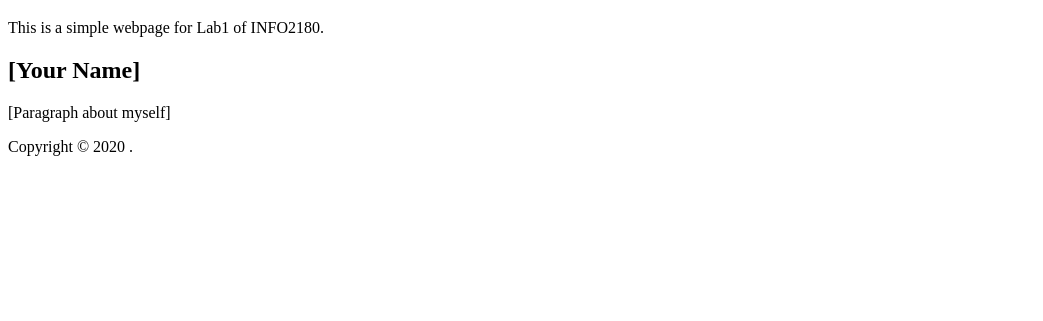
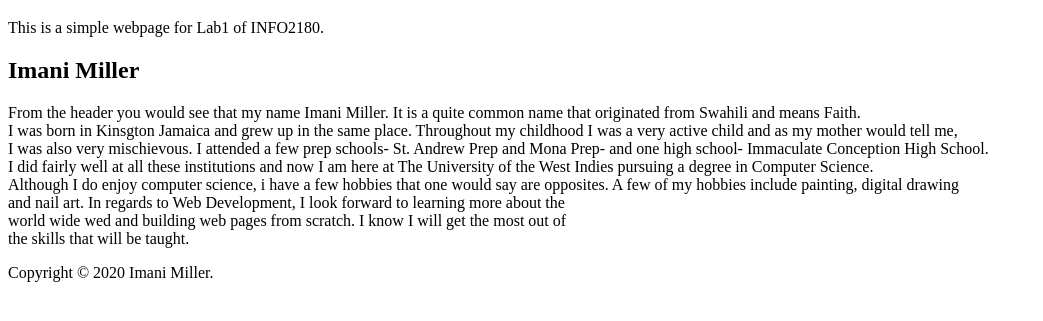
Before and after one commit to ImaniGM/info2180-lab1, a plain HTML site: page index.html in a window 1280 px wide. Shown: the part 61-382 px from the top of the page, without its empty margins (0-1043 px from the left). Drawn offline with Linux system fonts and the light colour scheme.

Commit message:
Added html file

```diff
--- a/index.html
+++ b/index.html
@@ -1,9 +1,11 @@
 <!DOCTYPE html>
 <htmllang="en">
 <head>
+
     <metacharset="UTF-8">
     <metaname="viewport" content="width=device-width,initial-scale=1.0">
     <metahttp-equiv="X-UA-Compatible"content="ie=edge"> <title>INFO2180Lab1</title>
+    <link rel="styles.css" type="text/css" href="styles.css" />
     </head>
     <body>
        <header>
@@ -11,11 +13,16 @@
           <p>This is a simple webpage for Lab1 of INFO2180.</p>
        </header>
        <main>
-           <h2>[Your Name]</h2>
-           <p>[Paragraph about myself]</p>
+           <h2>Imani Miller</h2>
+           <p>From the header you would see that my name Imani Miller. It is a quite common name that originated from Swahili and means Faith. <br>
+       I was born in Kinsgton Jamaica and grew up in the same place. Throughout my childhood I was a very active child and as my mother would tell me, <br>
+       I was also very mischievous. I attended a few prep schools- St. Andrew Prep and Mona Prep- and one high school- Immaculate Conception High School. <br>
+       I did fairly well at all these institutions and now I am here at The University of the West Indies pursuing a degree in Computer Science. <br>
+       Although I do enjoy computer science, i have a few hobbies that one would say are opposites. A few of my hobbies include painting, digital drawing<br>
+       and nail art. In regards to Web Development, I look forward to learning more about the <br>  world wide wed and building web pages from scratch. I know I will get the most out of <br> the skills that will be taught.</p>
         </main>
         <footer>
-           <p>Copyright &copy; 2020 <Your Name>.</p>
+           <p>Copyright &copy; 2020 Imani Miller.</p>
         </footer>
       </body>
       </html>
```
